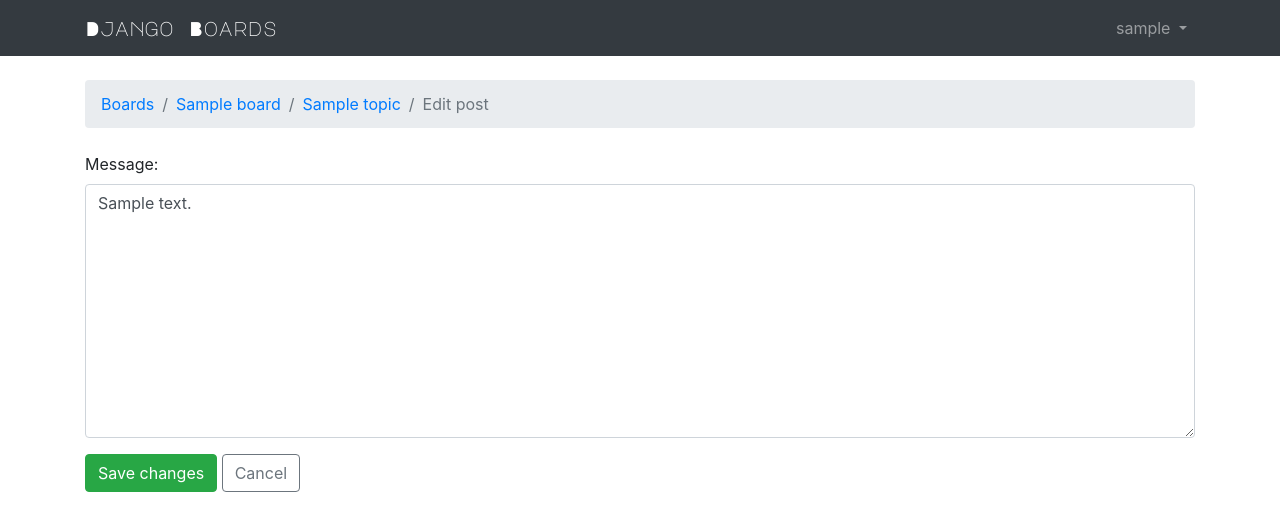
After one commit to fastjoe23/djangotutorial, a Django app: page /boards/1/topics/1/posts/1/edit/ in a window 1280 px wide. The commit adds this page. Shown: the top 531 px of the page. Run offline with Django 3.2, Linux system fonts and the light colour scheme; a user stored in the database is signed in; tables that the repository leaves empty hold one stand-in row (values such as "Sample post"); some libraries are stand-ins or nearby versions.

```diff
--- a/boards/views.py
+++ b/boards/views.py
@@ -1,16 +1,20 @@
 from django.shortcuts import render, get_object_or_404, redirect
+from django.views.generic import UpdateView, ListView
 from django.contrib.auth.models import User
 from django.contrib.auth.decorators import login_required
 from django.db.models import Count
+from django.utils.decorators import method_decorator
+from django.utils import timezone
 
 from .models import Board, Topic, Post
 from .forms import NewTopicForm, PostForm
 
 # Create your views here.
 
-def home(request):
-    boards = Board.objects.all()
-    return render(request, 'home.html', {'boards' : boards})
+class BoardListView(ListView):
+    model = Board
+    context_object_name = 'boards'
+    template_name = 'home.html'
 
 def board_topics(request, pk):
     board = get_object_or_404(Board, pk=pk)
@@ -64,3 +68,22 @@ def reply_topic(request, pk, topic_pk):
         form = PostForm()
 
     return render(request, 'reply_topic.html', {'topic' : topic, 'form' : form})
+
+@method_decorator(login_required, name='dispatch')
+class PostUpdateView(UpdateView):
+    model = Post
+    fields = ('message', )
+    template_name = 'edit_post.html'
+    pk_url_kwarg = 'post_pk'
+    context_object_name = 'post'
+
+    def form_valid(self, form):
+        post = form.save(commit=False)
+        post.updated_by = self.request.user
+        post.updated_at = timezone.now()
+        post.save()
+        return redirect('topic_posts', pk=post.topic.board.pk, topic_pk=post.topic.pk)
+
+    def get_queryset(self):
+        queryset = super().get_queryset()
+        return queryset.filter(created_by=self.request.user)
--- a/sictut/urls.py
+++ b/sictut/urls.py
@@ -20,7 +20,7 @@ from boards import views
 from accounts import views as accounts_views
 
 urlpatterns = [
-    url(r'^$', views.home, name='home'),
+    url(r'^$', views.BoardListView.as_view(), name='home'),
     url(r'^signup/$', accounts_views.signup, name='signup'),
     url(r'^login/$', auth_views.LoginView.as_view(template_name='login.html'), name='login'),
     url(r'^logout/$', auth_views.LogoutView.as_view(), name='logout'),
@@ -28,6 +28,8 @@ urlpatterns = [
     url(r'^boards/(?P<pk>\d+)/new/$', views.new_topic, name='new_topic'),
     url(r'^boards/(?P<pk>\d+)/topics/(?P<topic_pk>\d+)/$', views.topic_posts, name='topic_posts'),
     url(r'^boards/(?P<pk>\d+)/topics/(?P<topic_pk>\d+)/reply$', views.reply_topic, name='reply_topic'),
+    url(r'^boards/(?P<pk>\d+)/topics/(?P<topic_pk>\d+)/posts/(?P<post_pk>\d+)/edit/$',
+        views.PostUpdateView.as_view(), name='edit_post'),
 # Password Reseting URLs
     url(r'^reset/$', auth_views.PasswordResetView.as_view(
         template_name='password_reset.html',
--- /dev/null
+++ b/templates/edit_post.html
@@ -0,0 +1,19 @@
+{% extends 'base.html' %}
+
+{% block title %}Edit post{% endblock %}
+
+{% block breadcrumb %}
+  <li class="breadcrumb-item"><a href="{% url 'home' %}">Boards</a></li>
+  <li class="breadcrumb-item"><a href="{% url 'board_topics' post.topic.board.pk %}">{{ post.topic.board.name }}</a></li>
+  <li class="breadcrumb-item"><a href="{% url 'topic_posts' post.topic.board.pk post.topic.pk %}">{{ post.topic.subject }}</a></li>
+  <li class="breadcrumb-item active">Edit post</li>
+{% endblock %}
+
+{% block content %}
+  <form method="post" class="mb-4" novalidate>
+    {% csrf_token %}
+    {% include 'includes/form.html' %}
+    <button type="submit" class="btn btn-success">Save changes</button>
+    <a href="{% url 'topic_posts' post.topic.board.pk post.topic.pk %}" class="btn btn-outline-secondary" role="button">Cancel</a>
+  </form>
+{% endblock %}
--- a/templates/topics_posts.html
+++ b/templates/topics_posts.html
@@ -40,7 +40,7 @@
             {{ post.message }}
             {% if post.created_by == user %}
               <div class="mt-3">
-                <a href="#" class="btn btn-primary btn-sm" role="button">Edit</a>
+                <a href="{% url 'edit_post' post.topic.board.pk post.topic.pk post.pk %}" class="btn btn-primary btn-sm" role="button">Edit</a>
               </div>
             {% endif %}
           </div>
```
Also changed, not shown: boards/tests/test_view_edit_post.py (added, +116 -0 lines), boards/tests/test_view_home.py (+1 -1 lines).
